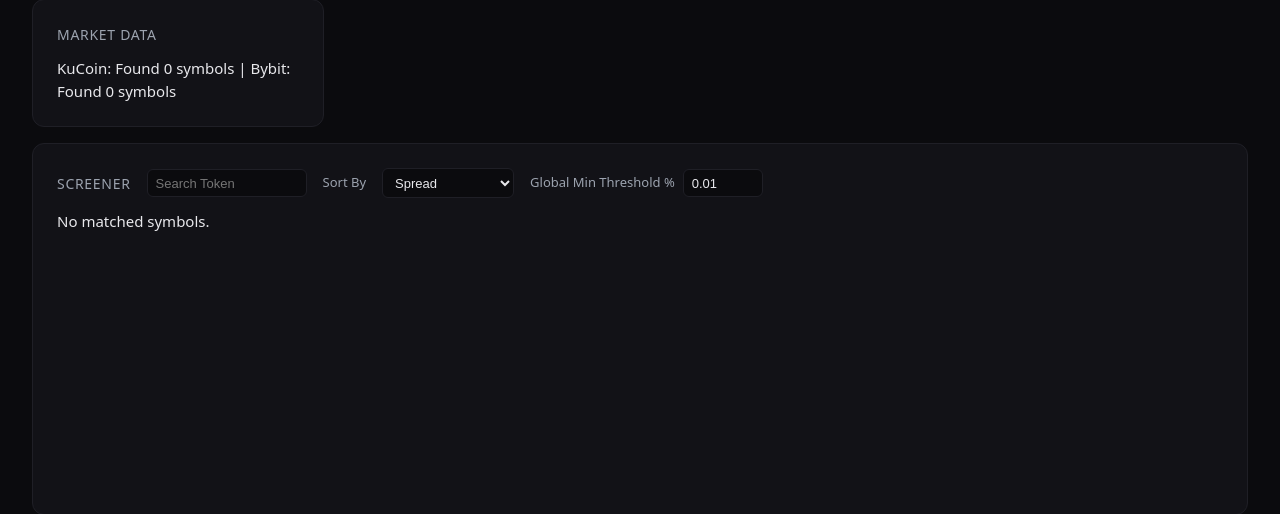
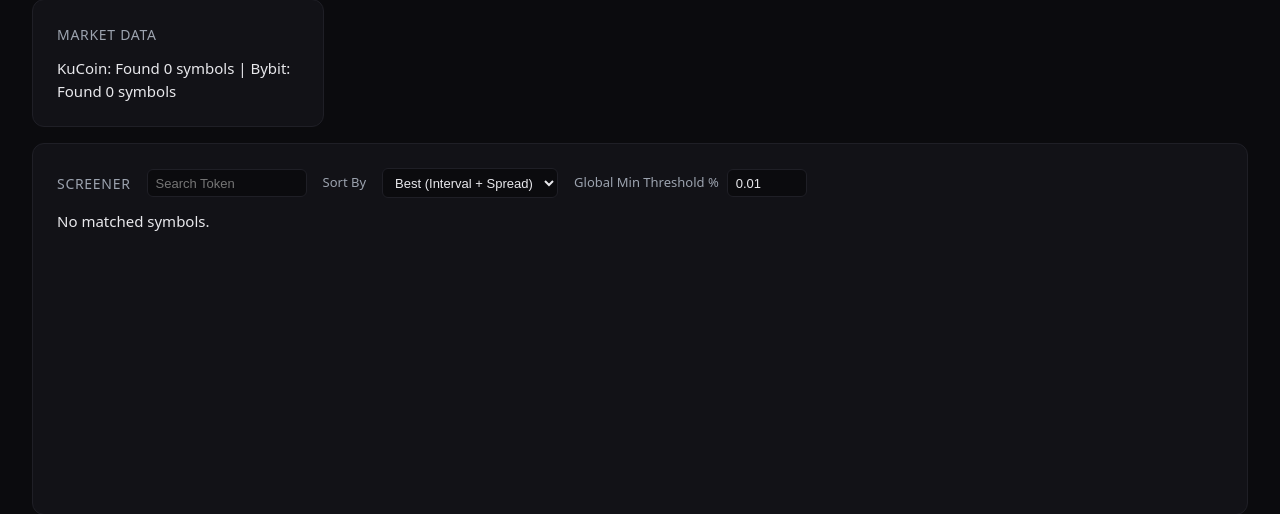
Before and after one commit to BimalKreator/tradeict-bot, a FastAPI app: page / in a window 1280 px wide. Shown: the part 151-665 px from the top of the page. Run offline with FastAPI, Linux system fonts and the light colour scheme; data that the repository does not hold is empty.

Commit message:
Update Sorting: Prioritize 1h/2h Intervals

```diff
--- a/main.py
+++ b/main.py
@@ -82,7 +82,7 @@
     page: int = 1,
     limit: int = 10,
     search: str | None = None,
-    sort_by: str = "spread",
+    sort_by: str = "optimal",
 ):
     """
     Return funding arbitrage opportunities with server-side pagination, search, and sort.
@@ -97,8 +97,16 @@
         q = search.strip().lower()
         full = [r for r in full if q in r["symbol"].lower()]
 
-    # 2. Sort: spread = gross_spread desc; interval = next_funding_time asc (nulls last)
-    if sort_by == "interval":
+    # 2. Sort: optimal = interval asc then spread desc; spread = gross_spread desc; interval = next_funding_time asc
+    if sort_by == "optimal":
+        # Primary: funding_interval ascending (1h, 2h, 4h, 8h); None -> 999 at bottom. Secondary: gross_spread descending.
+        full.sort(
+            key=lambda x: (
+                x.get("kucoin_funding_interval") or x.get("bybit_funding_interval") or 999,
+                -x["gross_spread"],
+            )
+        )
+    elif sort_by == "interval":
         def _interval_key(r):
             nt = r.get("next_funding_time")
             return (nt is None, nt or "")
--- a/templates/index.html
+++ b/templates/index.html
@@ -513,6 +513,7 @@
               <input type="text" id="search-token" class="search-token" placeholder="Search Token" aria-label="Search token" autocomplete="off">
               <label for="sort-by" class="sort-label">Sort By</label>
               <select id="sort-by" class="sort-by" aria-label="Sort by">
+                <option value="optimal" selected>Best (Interval + Spread)</option>
                 <option value="spread">Spread</option>
                 <option value="interval">Funding Interval</option>
               </select>
```
